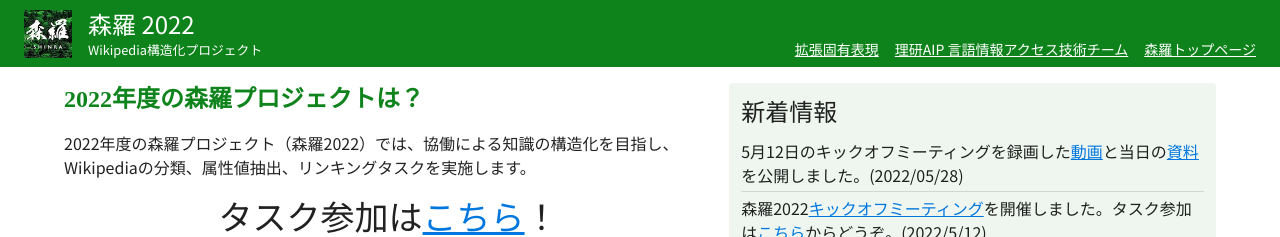
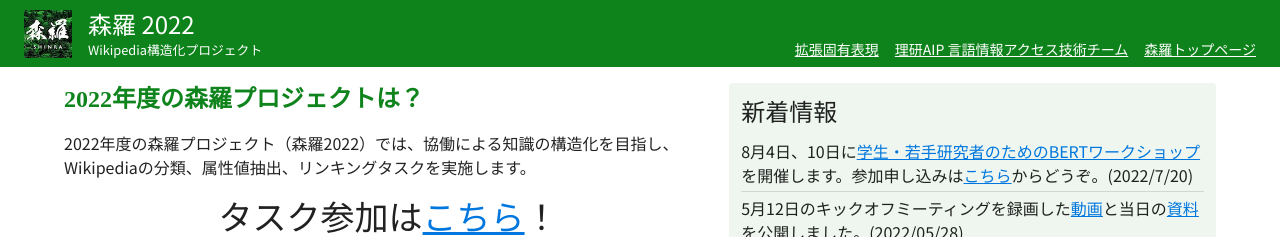
Before and after one commit to besna-institute/udagawa-shinra-project, a Next.js app: page / in a window 1280 px wide. Shown: the top 237 px of the page. Built offline with nearby package versions, Linux system fonts and the light colour scheme.

Commit message:
Update index.tsx

```diff
--- a/pages/index.tsx
+++ b/pages/index.tsx
@@ -19,6 +19,17 @@ import { useRef, useEffect, useState } from "react";
 import { Paper, Divider } from "@mui/material";
 
 const newsItems = [
+  <>
+    8月4日、10日に
+    <ExternalLink href="http://shinra-project.info/bert_workshop_shinra2022/">
+      学生・若手研究者のためのBERTワークショップ
+    </ExternalLink>
+    を開催します。参加申し込みは
+    <ExternalLink href="https://c5dc59ed978213830355fc8978.doorkeeper.jp/events/140149">
+      こちら
+    </ExternalLink>
+    からどうぞ。(2022/7/20)
+  </>,
   <>
     5月12日のキックオフミーティングを録画した
     <ExternalLink href="https://www.youtube.com/watch?v=ZteU4T-iLz4">
```
